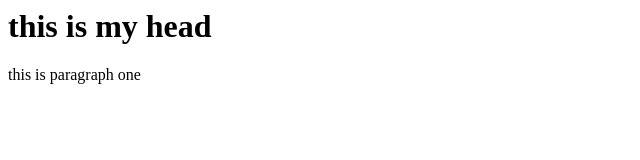
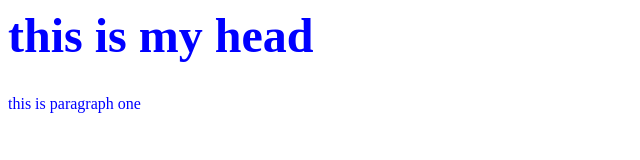
Before and after one commit to AhmedFahdziz/Sshremoterepo, a plain HTML site: page index.html in a window 1280 px wide. Shown: the whole page, without its empty margins (0-640 px from the left). Drawn offline with Linux system fonts and the light colour scheme.

Commit message:
add style per review comment

```diff
--- a/index.html
+++ b/index.html
@@ -1,6 +1,10 @@
 <html>
    <!-- please use css style tags here -->
 <head>
+  <style>
+  H1 {color:blue; font-size:300%}
+  P {color:blue}
+  </style>
 </head>
 <body>
    <H1> this is my head </H1>
```
